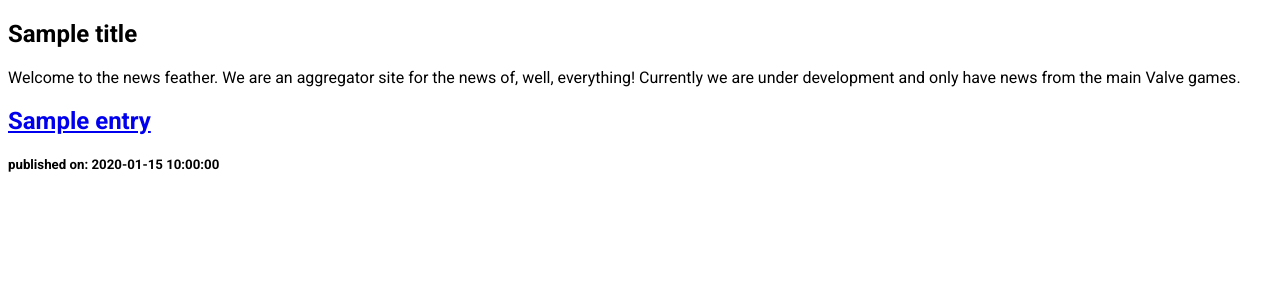
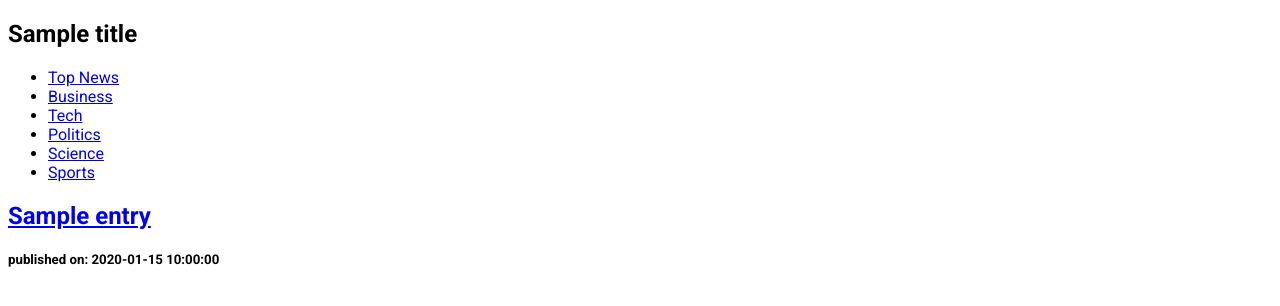
Before and after one commit to MattiasZurkovic/news_feather, a Flask app: template app/templates/index.html in a window 1280 px wide. Shown: the top 306 px of the page. Run offline with Flask 2, Linux system fonts and the light colour scheme; the template is opened without the code that fills it: most values are stand-ins (such as "Sample title", 1, 10 or a date in 2020).

Commit message:
Begin to add navbar

```diff
--- a/app/templates/index.html
+++ b/app/templates/index.html
@@ -23,9 +23,17 @@
 
     <h2>{{ title }}</h2>
 
-    <p>
-      Welcome to the news feather. We are an aggregator site for the news of, well, everything! Currently we are under development and only have news from the main Valve games.
-    </p>
+    <div class="nav">
+      <ul>
+        <li><a href="/">Top News</a></li>
+        <li><a href="/business">Business</a></li>
+        <li><a href="/tech">Tech</a></li>
+        <li><a href="/politics">Politics</a></li>
+        <li><a href="/science">Science</a></li>
+        <li><a href="/sports">Sports</a></li>
+
+      </ul>
+    </div>
 
   {% block content %}
     <div class="row">
```
